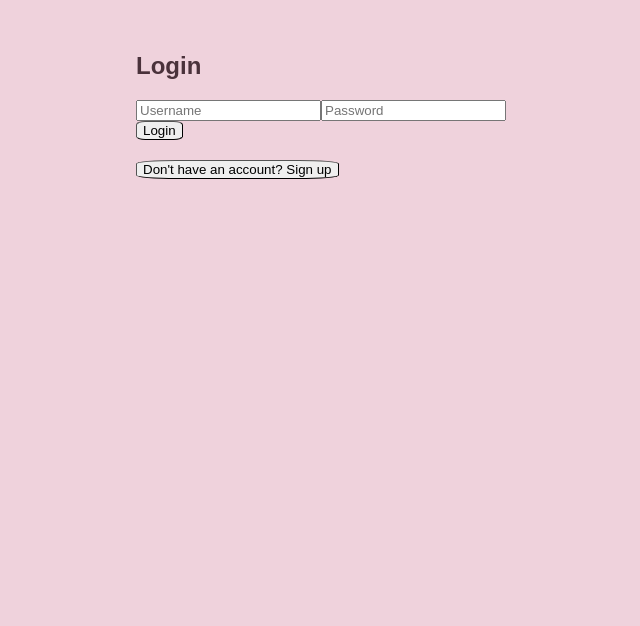
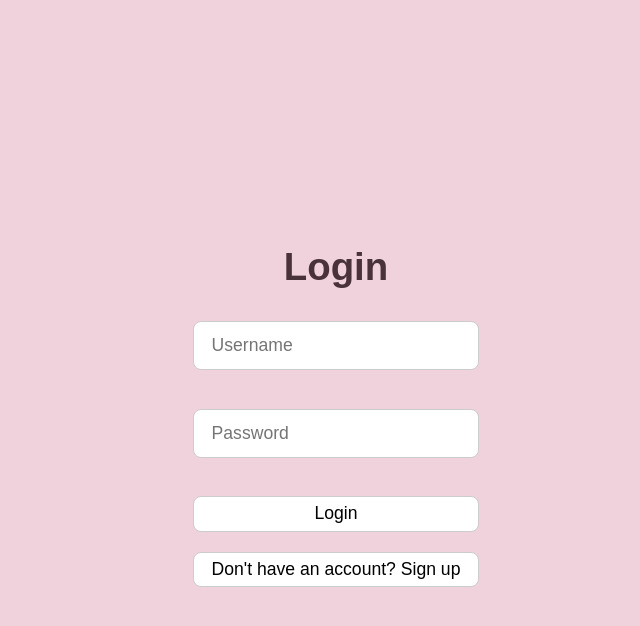
Before and after one commit to Divya-K2517/FocusFlare, a React (Create React App) app in the folder frontend/: page /#/auth in a window 1280 px wide. Shown: the top 626 px of the page, without its empty margins (304-944 px from the left). Built offline with nearby package versions, Linux system fonts and the light colour scheme; a web font is replaced by a local one.

Commit message:
UI changes

```diff
--- a/frontend/src/App.css
+++ b/frontend/src/App.css
@@ -266,4 +266,55 @@ button:active {
   border-radius: 4px;
   cursor: pointer;
   font-weight: bold;
+  opacity: 60%;
 }
+.loginSignupInput {
+  display: flex;
+  flex-direction: column;
+  gap: 3vw;
+  align-items: stretch; /* makes inputs/buttons full width */
+  width: 100%;
+  max-width: 300px;
+  margin: 0 auto;
+}
+.loginSignupInput input {
+  width: 100%;          /* Fills the container */
+  min-width: 0;         /* Prevents overflow in flexbox */
+  font-size: 1.1rem;
+  padding: 0.75em 1em;
+  border-radius: 8px;
+  border: 1px solid #ccc;
+  box-sizing: border-box;
+  background: #fff;
+  transition: border 0.2s;
+}
+.loginSignupInput input:focus {
+  border: 1.5px solid #4A323B;
+  outline: none;
+}
+form{
+  display: flex;
+  flex-direction: column;
+  align-items: center;
+
+}
+.loginSignupForm {
+  display: flex;
+  justify-content: center;   /* horizontal center */
+  align-items: flex-start;       /* vertical center */
+  min-height: 100vh;
+}
+h2 {
+  font-size: 3dvw;
+}
+.loginSignupForm button {
+  width: 100%;          /* Fills the container */
+  min-width: 0;         /* Prevents overflow in flexbox */
+  font-size: 1.1rem;
+  padding: 0.35em 1em;
+  border-radius: 8px;
+  border: 1px solid #ccc;
+  box-sizing: border-box;
+  background: #fff;
+  transition: border 0.2s;
+}
--- a/frontend/src/AuthPage.tsx
+++ b/frontend/src/AuthPage.tsx
@@ -6,12 +6,14 @@ const AuthPage: React.FC = () => {
   const [showSignup, setShowSignup] = useState(false);
 
   return (
+    <div className="loginSignupForm">
     <div style={{ maxWidth: 400, margin: "auto", padding: "2rem" }}>
       {showSignup ? <SignupPage /> : <LoginPage />}
       <button onClick={() => setShowSignup(!showSignup)} style={{ marginTop: 20 }}>
         {showSignup ? "Already have an account? Log in" : "Don't have an account? Sign up"}
       </button>
     </div>
+    </div>
   );
 };
 
--- a/frontend/src/LoginPage.tsx
+++ b/frontend/src/LoginPage.tsx
@@ -29,6 +29,7 @@ export const LoginPage: React.FC = () => {
         <form onSubmit={handleSubmit}>
           <h2>Login</h2>
           {error && <div style={{ color: "red" }}>{error}</div>}
+          <div className="loginSignupInput">
             <input
               type="username"
               value={username}
@@ -44,6 +45,7 @@ export const LoginPage: React.FC = () => {
               required
             />
           <button type="submit">Login</button>
+          </div>
         </form>
     );
 }
--- a/frontend/src/SignupPage.tsx
+++ b/frontend/src/SignupPage.tsx
@@ -29,6 +29,7 @@ export const SignupPage: React.FC = () => {
     <form onSubmit={handleSubmit}>
       <h2>Sign Up</h2>
       {error && <div style={{ color: "red" }}>{error}</div>}
+      <div className="loginSignupInput">
       <input
         type="text"
         value={username}
@@ -44,6 +45,7 @@ export const SignupPage: React.FC = () => {
         required
       />
       <button type="submit">Sign Up</button>
+      </div>
     </form>
   );
 };
```
Lines whose indentation alone changed are shown as unchanged.
